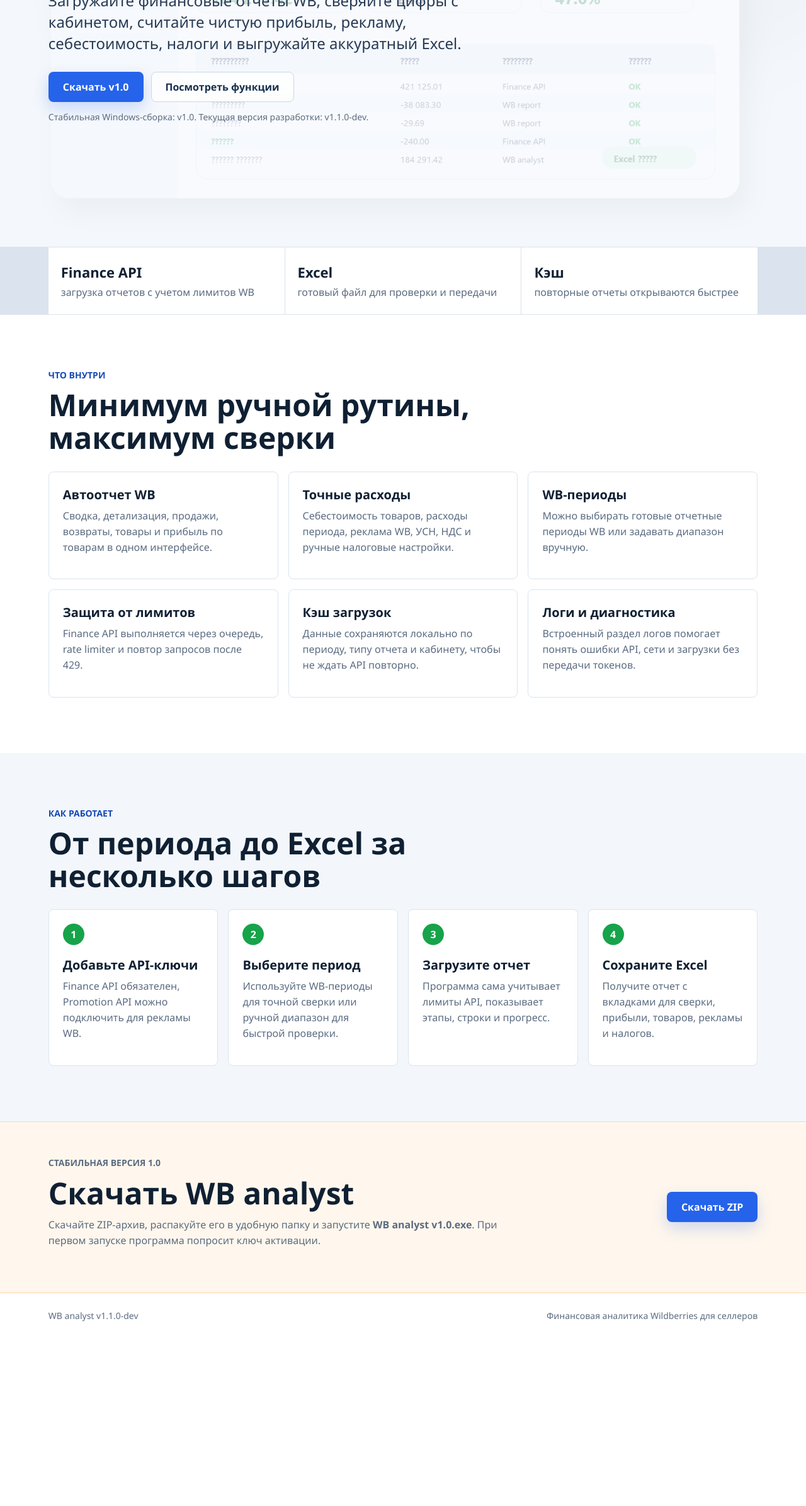
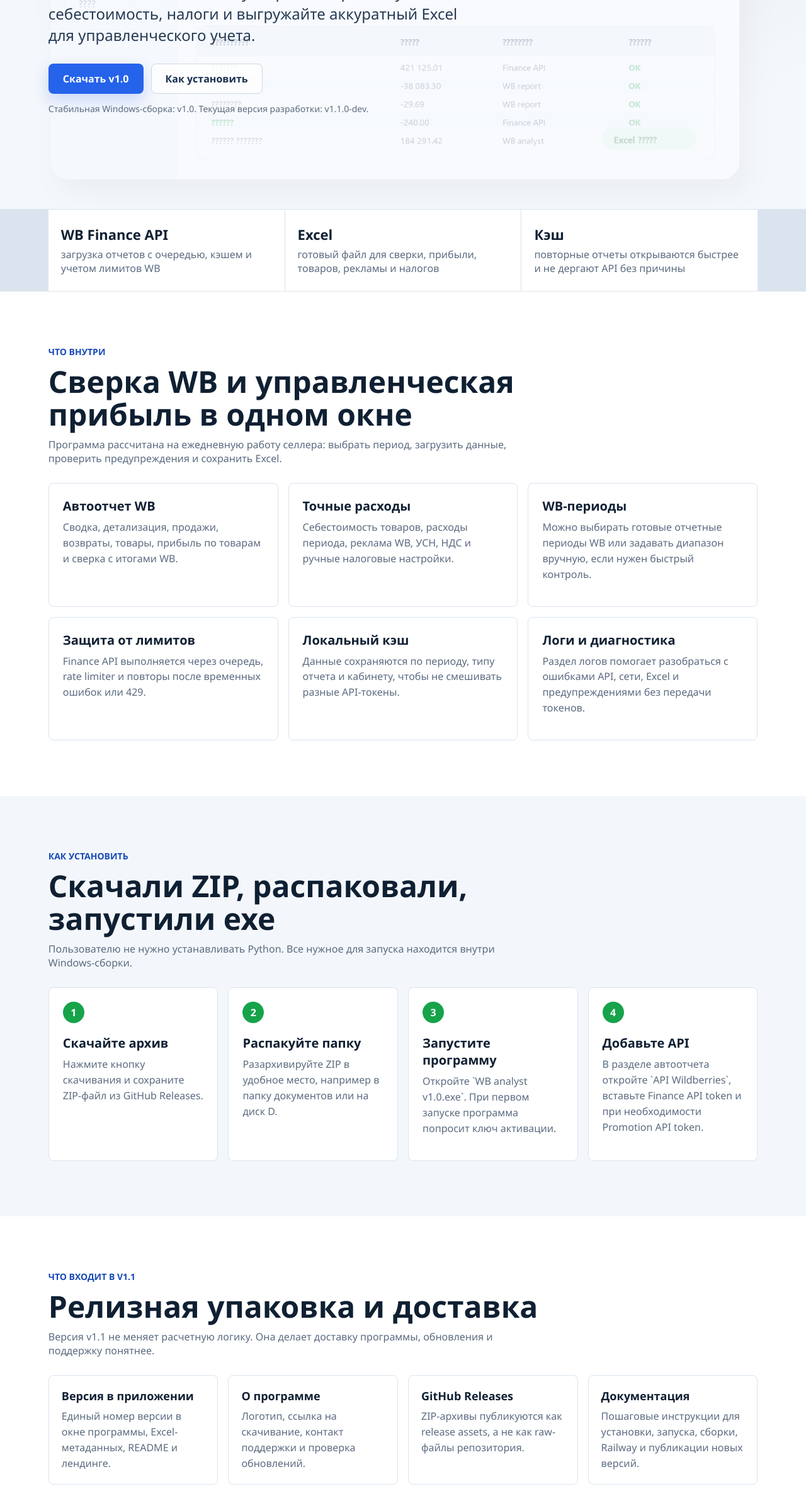
Before and after one commit to mdorovn-ux/wb_analist, a website: page landing/public/index.html in a window 1280 px wide. Shown: the part 408-2800 px from the top of the page at 63% size. Before the commit the page ends 2533 px from the top, so only its background shows below. Drawn offline with Linux system fonts and the light colour scheme.

Commit message:
Polish landing and documentation for release delivery

```diff
--- a/landing/public/index.html
+++ b/landing/public/index.html
@@ -6,7 +6,7 @@
     <title>WB analyst - автоотчеты и прибыль Wildberries</title>
     <meta
       name="description"
-      content="WB analyst помогает селлерам Wildberries быстро сверять финансовые отчеты, считать прибыль, налоги, расходы, рекламу и сохранять Excel."
+      content="WB analyst помогает селлерам Wildberries сверять финансовые отчеты, считать прибыль, себестоимость, налоги, рекламу и сохранять готовый Excel."
     />
     <link rel="icon" href="/assets/logo.svg" />
     <link rel="stylesheet" href="/styles.css" />
@@ -19,7 +19,8 @@
       </a>
       <nav class="nav" aria-label="Основная навигация">
         <a href="#features">Функции</a>
-        <a href="#workflow">Как работает</a>
+        <a href="#install">Установка</a>
+        <a href="#release">v1.1</a>
         <a href="#download">Скачать</a>
       </nav>
     </header>
@@ -30,12 +31,12 @@
           <p class="eyebrow">Desktop-приложение для селлеров Wildberries</p>
           <h1>WB analyst</h1>
           <p class="hero__lead">
-            Загружайте финансовые отчеты WB, сверяйте цифры с кабинетом, считайте чистую прибыль,
-            рекламу, себестоимость, налоги и выгружайте аккуратный Excel.
+            Загружайте финансовые отчеты WB, сверяйте суммы с кабинетом, считайте чистую прибыль,
+            рекламу, себестоимость, налоги и выгружайте аккуратный Excel для управленческого учета.
           </p>
           <div class="hero__actions">
             <a class="button button--primary" href="https://github.com/mdorovn-ux/wb_analist/releases/download/v1.0/WB-analyst-v1.0.zip">Скачать v1.0</a>
-            <a class="button button--secondary" href="#features">Посмотреть функции</a>
+            <a class="button button--secondary" href="#install">Как установить</a>
           </div>
           <p class="hero__note">Стабильная Windows-сборка: v1.0. Текущая версия разработки: v1.1.0-dev.</p>
         </div>
@@ -43,28 +44,29 @@
 
       <section class="metrics" aria-label="Ключевые преимущества">
         <div>
-          <strong>Finance API</strong>
-          <span>загрузка отчетов с учетом лимитов WB</span>
+          <strong>WB Finance API</strong>
+          <span>загрузка отчетов с очередью, кэшем и учетом лимитов WB</span>
         </div>
         <div>
           <strong>Excel</strong>
-          <span>готовый файл для проверки и передачи</span>
+          <span>готовый файл для сверки, прибыли, товаров, рекламы и налогов</span>
         </div>
         <div>
           <strong>Кэш</strong>
-          <span>повторные отчеты открываются быстрее</span>
+          <span>повторные отчеты открываются быстрее и не дергают API без причины</span>
         </div>
       </section>
 
       <section id="features" class="section">
         <div class="section__head">
           <p class="eyebrow">Что внутри</p>
-          <h2>Минимум ручной рутины, максимум сверки</h2>
+          <h2>Сверка WB и управленческая прибыль в одном окне</h2>
+          <p>Программа рассчитана на ежедневную работу селлера: выбрать период, загрузить данные, проверить предупреждения и сохранить Excel.</p>
         </div>
         <div class="feature-grid">
           <article>
             <h3>Автоотчет WB</h3>
-            <p>Сводка, детализация, продажи, возвраты, товары и прибыль по товарам в одном интерфейсе.</p>
+            <p>Сводка, детализация, продажи, возвраты, товары, прибыль по товарам и сверка с итогами WB.</p>
           </article>
           <article>
             <h3>Точные расходы</h3>
@@ -72,58 +74,98 @@
           </article>
           <article>
             <h3>WB-периоды</h3>
-            <p>Можно выбирать готовые отчетные периоды WB или задавать диапазон вручную.</p>
+            <p>Можно выбирать готовые отчетные периоды WB или задавать диапазон вручную, если нужен быстрый контроль.</p>
           </article>
           <article>
             <h3>Защита от лимитов</h3>
-            <p>Finance API выполняется через очередь, rate limiter и повтор запросов после 429.</p>
+            <p>Finance API выполняется через очередь, rate limiter и повторы после временных ошибок или 429.</p>
           </article>
           <article>
-            <h3>Кэш загрузок</h3>
-            <p>Данные сохраняются локально по периоду, типу отчета и кабинету, чтобы не ждать API повторно.</p>
+            <h3>Локальный кэш</h3>
+            <p>Данные сохраняются по периоду, типу отчета и кабинету, чтобы не смешивать разные API-токены.</p>
           </article>
           <article>
             <h3>Логи и диагностика</h3>
-            <p>Встроенный раздел логов помогает понять ошибки API, сети и загрузки без передачи токенов.</p>
+            <p>Раздел логов помогает разобраться с ошибками API, сети, Excel и предупреждениями без передачи токенов.</p>
           </article>
         </div>
       </section>
 
-      <section id="workflow" class="section section--muted">
+      <section id="install" class="section section--muted">
         <div class="section__head">
-          <p class="eyebrow">Как работает</p>
-          <h2>От периода до Excel за несколько шагов</h2>
+          <p class="eyebrow">Как установить</p>
+          <h2>Скачали ZIP, распаковали, запустили exe</h2>
+          <p>Пользователю не нужно устанавливать Python. Все нужное для запуска находится внутри Windows-сборки.</p>
         </div>
         <ol class="steps">
           <li>
             <span>1</span>
             <div>
-              <h3>Добавьте API-ключи</h3>
-              <p>Finance API обязателен, Promotion API можно подключить для рекламы WB.</p>
+              <h3>Скачайте архив</h3>
+              <p>Нажмите кнопку скачивания и сохраните ZIP-файл из GitHub Releases.</p>
             </div>
           </li>
           <li>
             <span>2</span>
             <div>
-              <h3>Выберите период</h3>
-              <p>Используйте WB-периоды для точной сверки или ручной диапазон для быстрой проверки.</p>
+              <h3>Распакуйте папку</h3>
+              <p>Разархивируйте ZIP в удобное место, например в папку документов или на диск D.</p>
             </div>
           </li>
           <li>
             <span>3</span>
             <div>
-              <h3>Загрузите отчет</h3>
-              <p>Программа сама учитывает лимиты API, показывает этапы, строки и прогресс.</p>
+              <h3>Запустите программу</h3>
+              <p>Откройте `WB analyst v1.0.exe`. При первом запуске программа попросит ключ активации.</p>
             </div>
           </li>
           <li>
             <span>4</span>
             <div>
-              <h3>Сохраните Excel</h3>
-              <p>Получите отчет с вкладками для сверки, прибыли, товаров, рекламы и налогов.</p>
+              <h3>Добавьте API</h3>
+              <p>В разделе автоотчета откройте `API Wildberries`, вставьте Finance API token и при необходимости Promotion API token.</p>
             </div>
           </li>
         </ol>
+      </section>
+
+      <section id="release" class="section">
+        <div class="section__head">
+          <p class="eyebrow">Что входит в v1.1</p>
+          <h2>Релизная упаковка и доставка</h2>
+          <p>Версия v1.1 не меняет расчетную логику. Она делает доставку программы, обновления и поддержку понятнее.</p>
+        </div>
+        <div class="release-grid">
+          <article>
+            <b>Версия в приложении</b>
+            <span>Единый номер версии в окне программы, Excel-метаданных, README и лендинге.</span>
+          </article>
+          <article>
+            <b>О программе</b>
+            <span>Логотип, ссылка на скачивание, контакт поддержки и проверка обновлений.</span>
+          </article>
+          <article>
+            <b>GitHub Releases</b>
+            <span>ZIP-архивы публикуются как release assets, а не как raw-файлы репозитория.</span>
+          </article>
+          <article>
+            <b>Документация</b>
+            <span>Пошаговые инструкции для установки, запуска, сборки, Railway и публикации новых версий.</span>
+          </article>
+        </div>
+      </section>
+
+      <section class="section section--muted">
+        <div class="section__head">
+          <p class="eyebrow">Перед скачиванием</p>
+          <h2>Что важно знать</h2>
+        </div>
+        <div class="notice-grid">
+          <p>Программа предназначена для Windows и поставляется как ZIP-архив с exe-файлом.</p>
+          <p>API-ключи пользователь вставляет сам. Токены хранятся локально и не пишутся в логи.</p>
+          <p>WB Finance API имеет лимиты. Полные отчеты могут загружаться дольше, особенно за большие периоды.</p>
+          <p>Если GitHub-репозиторий приватный, публичная кнопка скачивания вернет 404. Для продаж релизные файлы должны быть публично доступны.</p>
+        </div>
       </section>
 
       <section id="download" class="download">
@@ -131,8 +173,8 @@
           <p class="eyebrow">Стабильная версия 1.0</p>
           <h2>Скачать WB analyst</h2>
           <p>
-            Скачайте ZIP-архив, распакуйте его в удобную папку и запустите
-            <b>WB analyst v1.0.exe</b>. При первом запуске программа попросит ключ активации.
+            Скачайте ZIP-архив из GitHub Releases, распакуйте его и запустите <b>WB analyst v1.0.exe</b>.
+            Для внешних пользователей ссылка работает только при публичном доступе к релизным файлам.
           </p>
         </div>
         <a class="button button--primary" href="https://github.com/mdorovn-ux/wb_analist/releases/download/v1.0/WB-analyst-v1.0.zip">Скачать ZIP</a>
--- a/landing/public/styles.css
+++ b/landing/public/styles.css
@@ -71,7 +71,7 @@
 }
 
 .hero {
-  min-height: calc(100vh - 72px);
+  min-height: min(720px, calc(100vh - 132px));
   position: relative;
   display: grid;
   align-items: center;
@@ -251,6 +251,8 @@
 }
 
 .feature-grid p,
+.release-grid span,
+.notice-grid p,
 .steps p,
 .download p {
   color: var(--muted);
@@ -284,6 +286,36 @@
   background: var(--green);
   border-radius: 50%;
   font-weight: 800;
+}
+
+.release-grid,
+.notice-grid {
+  display: grid;
+  grid-template-columns: repeat(4, 1fr);
+  gap: 16px;
+}
+
+.release-grid article,
+.notice-grid p {
+  min-height: 126px;
+  padding: 20px;
+  background: #ffffff;
+  border: 1px solid var(--line);
+  border-radius: 8px;
+}
+
+.release-grid b,
+.release-grid span {
+  display: block;
+}
+
+.release-grid b {
+  margin-bottom: 8px;
+  font-size: 18px;
+}
+
+.notice-grid p {
+  margin: 0;
 }
 
 .download {
@@ -323,6 +355,8 @@
 
   .metrics,
   .feature-grid,
+  .release-grid,
+  .notice-grid,
   .steps {
     grid-template-columns: 1fr;
   }
```
Also changed, not shown: docs/in_job.md (+43 -39 lines), README.md, landing/README.md, wb_finance_analyst/README.md.
